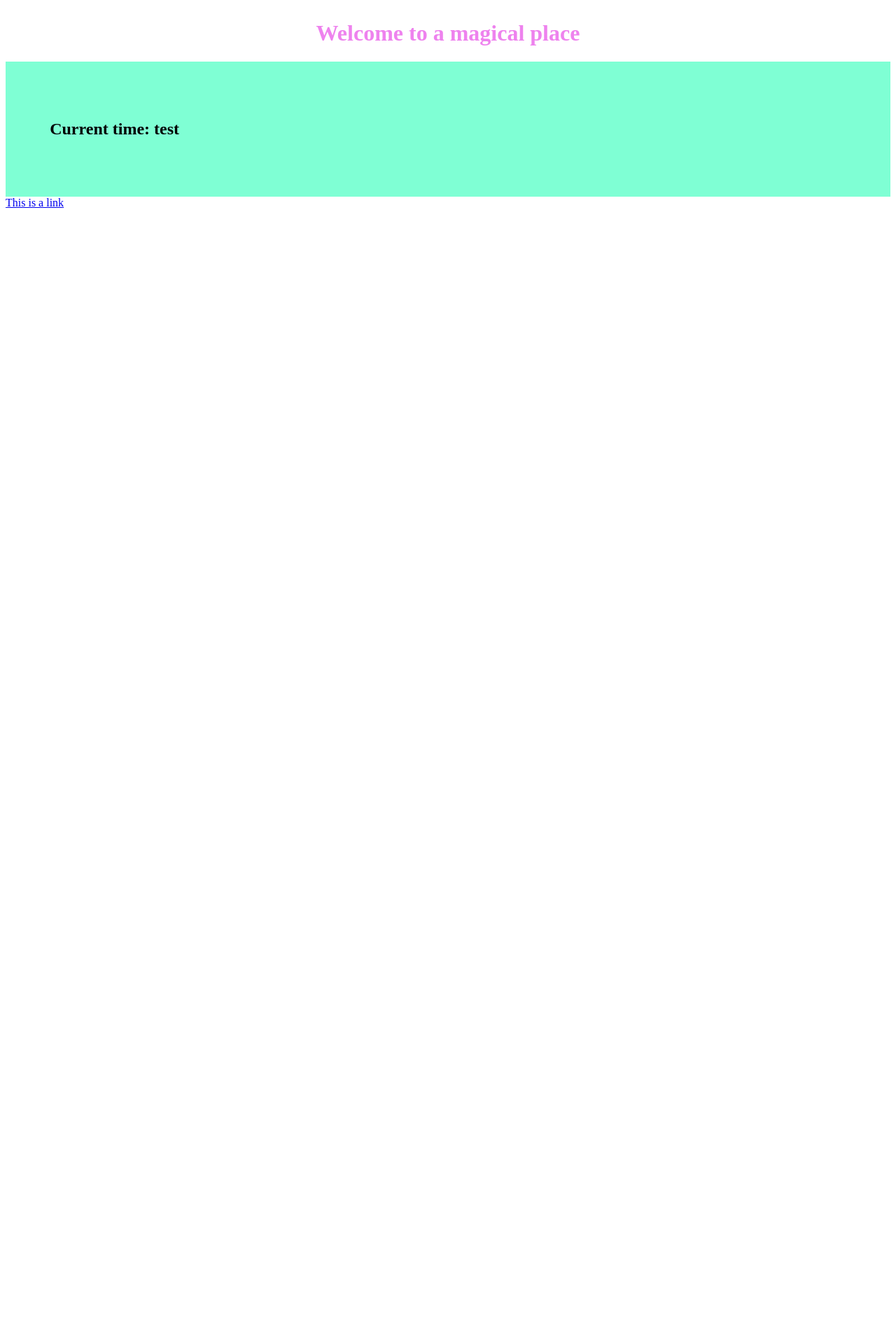
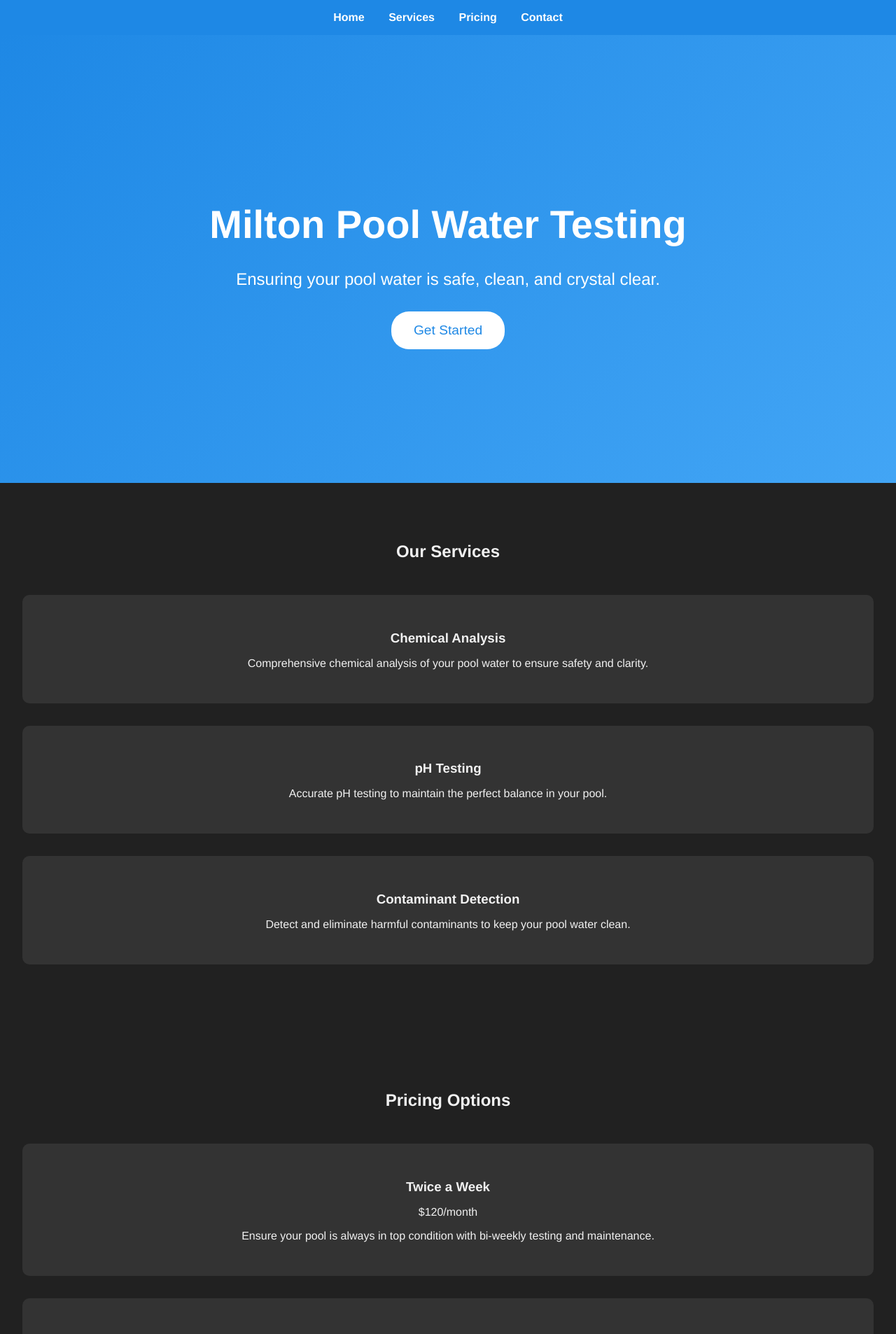
Before and after one commit to LimesKey/PoolMilton, a SvelteKit app: page / in a window 1280 px wide. Shown: the top 1906 px of the page at 70% size. Before the commit the page ends 800 px from the top, so only its background shows below. Built offline with nearby package versions, Linux system fonts and the light colour scheme.

Commit message:
update site

```diff
--- a/src/routes/+page.svelte
+++ b/src/routes/+page.svelte
@@ -13,27 +13,131 @@
         }
     }
     get_stuff()
+
+    let services = [
+        { title: "Chemical Analysis", description: "Comprehensive chemical analysis of your pool water to ensure safety and clarity." },
+        { title: "pH Testing", description: "Accurate pH testing to maintain the perfect balance in your pool." },
+        { title: "Contaminant Detection", description: "Detect and eliminate harmful contaminants to keep your pool water clean." },
+    ];
+    let pricing = [
+        { plan: "Twice a Week", price: "$120/month", description: "Ensure your pool is always in top condition with bi-weekly testing and maintenance." },
+        { plan: "Once a Week", price: "$70/month", description: "Regular weekly testing to maintain the balance and cleanliness of your pool." },
+        { plan: "Once a Month", price: "$30/month", description: "Basic monthly testing for low-maintenance pools." }
+    ];
 </script>
 
-<mytitle>
-    <h1>Welcome to a magical place</h1>
-</mytitle>
-
-<time_display>
-    <h2>Current time:  {time}</h2>
-</time_display>
-
 <style>
-    mytitle{
-        display: grid;
+    :global(body) {
+        margin: 0;
+        font-family: 'Helvetica Neue', Arial, sans-serif;
+        background-color: #121212;
+        color: #f1f1f1;
+    }
+    header {
+        background: #1e88e5;
+        padding: 1rem 0;
         text-align: center;
-        color:violet;
+        color: white;
     }
-
-    time_display{
-        display:grid;
-        padding: 5%;
-        background-color: aquamarine;
+    nav a {
+        margin: 0 15px;
+        color: white;
+        text-decoration: none;
+        font-weight: bold;
+    }
+    .hero {
+        display: flex;
+        flex-direction: column;
+        align-items: center;
+        justify-content: center;
+        height: 80vh;
+        background: linear-gradient(135deg, #1e88e5 0%, #42a5f5 100%);
+        color: white;
+        text-align: center;
+    }
+    .hero h1 {
+        font-size: 3.5rem;
+        margin-bottom: 0.5rem;
+    }
+    .hero p {
+        font-size: 1.5rem;
+        margin-bottom: 2rem;
+    }
+    .button {
+        padding: 1rem 2rem;
+        background: white;
+        color: #1e88e5;
+        border: none;
+        border-radius: 25px;
+        cursor: pointer;
+        font-size: 1.2rem;
+        transition: background 0.3s;
+    }
+    .button:hover {
+        background: #f1f1f1;
+    }
+    .services, .pricing {
+        padding: 4rem 2rem;
+        background: #212121;
+    }
+    .services h2, .pricing h2 {
+        text-align: center;
+        margin-bottom: 3rem;
+    }
+    .service-item, .pricing-item {
+        background: #333;
+        padding: 2rem;
+        border-radius: 10px;
+        margin-bottom: 2rem;
+        text-align: center;
+        transition: transform 0.3s;
+    }
+    .service-item:hover, .pricing-item:hover {
+        transform: translateY(-10px);
+    }
+    .service-item h3, .pricing-item h3 {
+        margin-bottom: 1rem;
     }
 </style>
-<a href="https://www.w3schools.com">This is a link</a>
+
+<header>
+    <nav>
+        <a href="#">Home</a>
+        <a href="#services">Services</a>
+        <a href="#pricing">Pricing</a>
+        <a href="#contact">Contact</a>
+    </nav>
+</header>
+
+<section class="hero">
+    <h1>Milton Pool Water Testing</h1>
+    <p>Ensuring your pool water is safe, clean, and crystal clear.</p>
+    <button class="button">Get Started</button>
+</section>
+
+<section id="services" class="services">
+    <h2>Our Services</h2>
+    {#each services as service}
+        <div class="service-item">
+            <h3>{service.title}</h3>
+            <p>{service.description}</p>
+        </div>
+    {/each}
+</section>
+
+<section id="pricing" class="pricing">
+    <h2>Pricing Options</h2>
+    {#each pricing as plan}
+        <div class="pricing-item">
+            <h3>{plan.plan}</h3>
+            <p>{plan.price}</p>
+            <p>{plan.description}</p>
+        </div>
+    {/each}
+</section>
+
+<section id="contact" class="contact">
+    <h2>Contact Us</h2>
+    <p>Email: info@miltonpooltesting.com</p>
+    <p>Phone: (123) 456-7890</p>
+</section>
```
